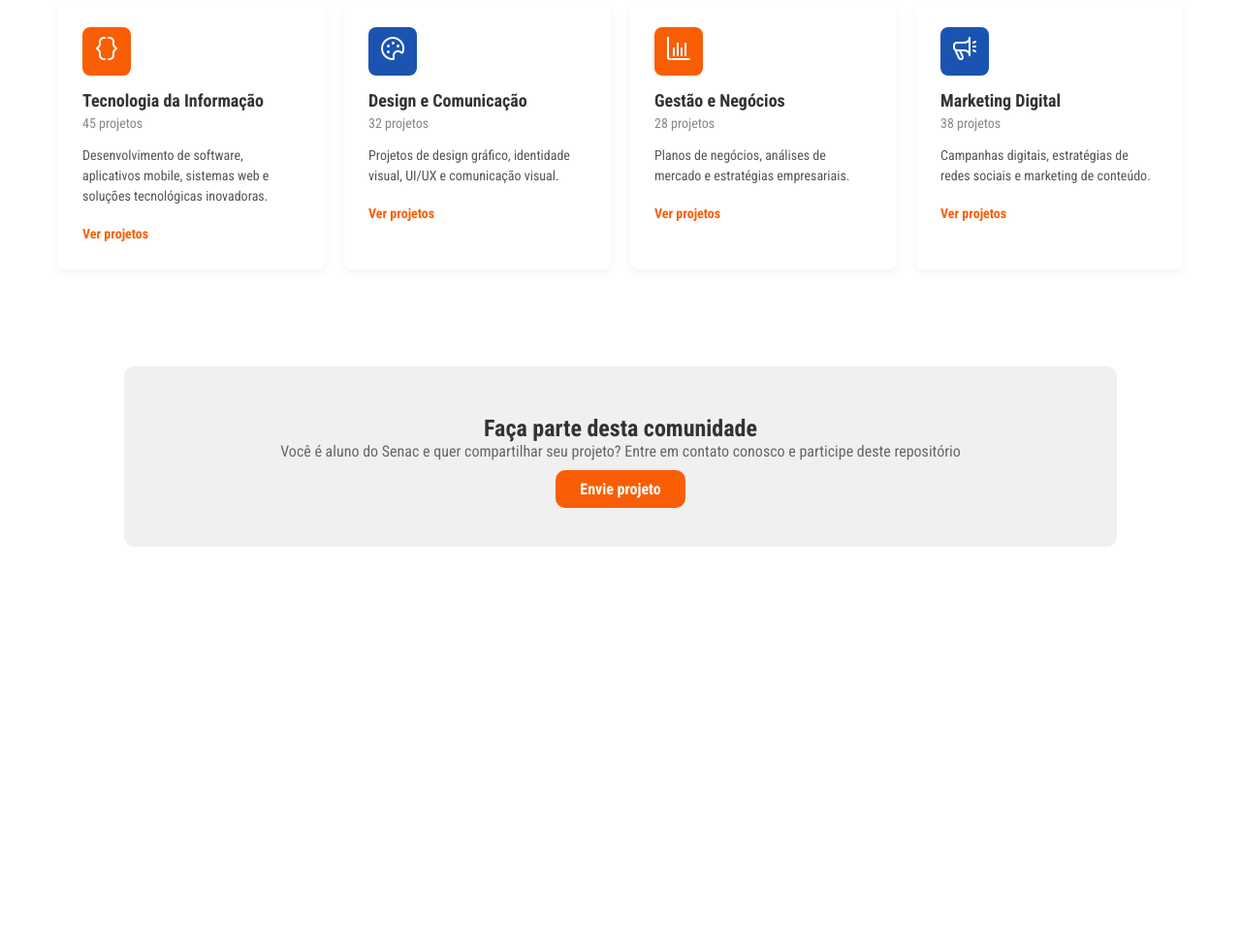
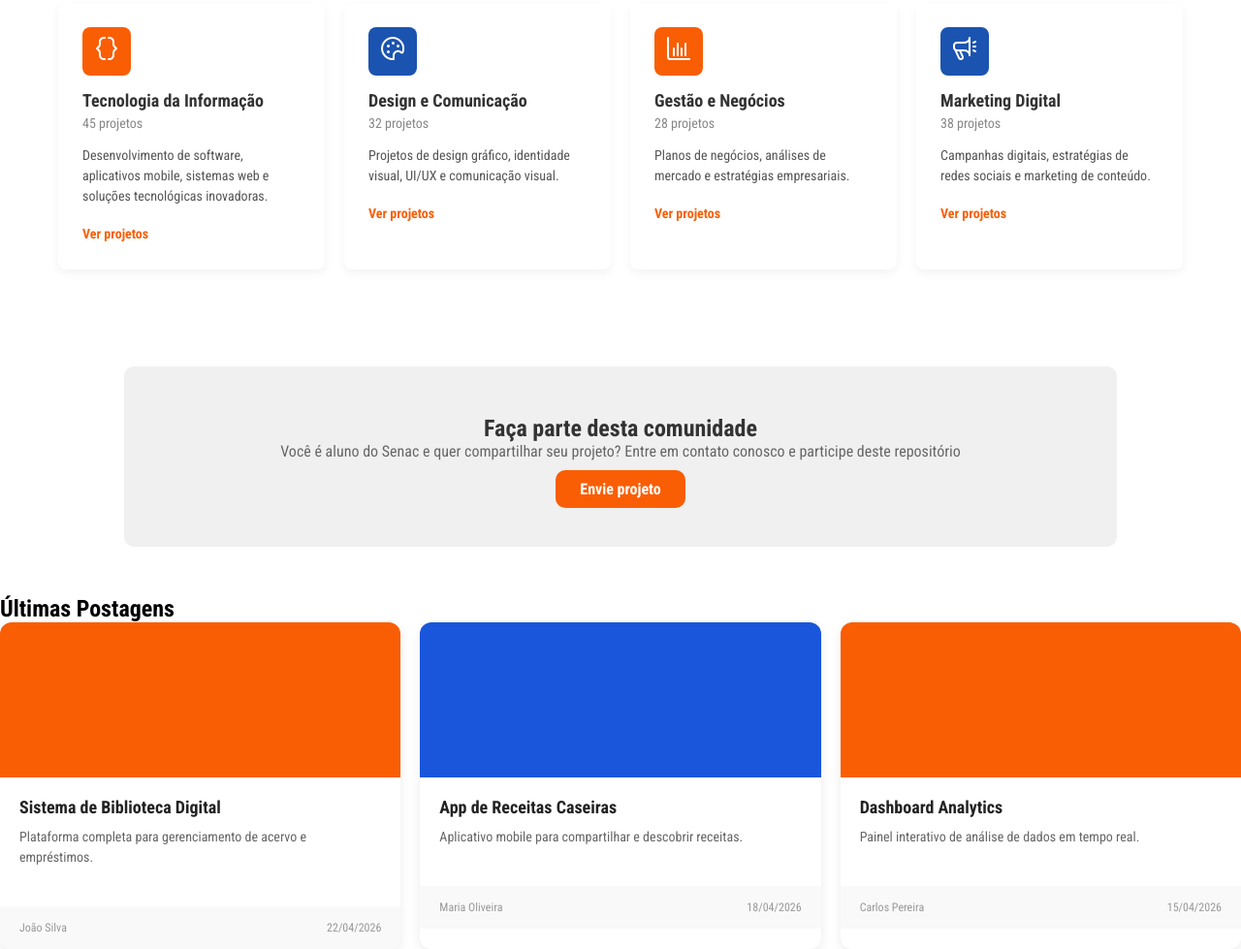
Before and after one commit to Yuki1XD/PI----2026, a website: page meu-projeto-node/Telas/tela_incial.html in a window 1280 px wide. Shown: the part 704-1683 px from the top of the page at 97% size. Before the commit the page ends 1318 px from the top, so only its background shows below. Drawn offline with nearby package versions, Linux system fonts and the light colour scheme; files whose address does not match are found by name.

Commit message:
modified:   meu-projeto-node/Telas/tela_incial.html 	modified:   meu-projeto-node/css/tela_incial.css

```diff
--- a/meu-projeto-node/Telas/tela_incial.html
+++ b/meu-projeto-node/Telas/tela_incial.html
@@ -96,5 +96,46 @@
         <a href="#" class="btn-participar">Envie projeto</a>
 
     </div>
+    <div class="Utimas_postagens">
+        <h2>Últimas Postagens</h2>
+        <div class="postagens-grid">
+
+            <div class="postagem-card">
+                <div class="postagem-topo bg-laranja"></div>
+                <Div class="postagem-cont">
+                    <h3>Sistema de Biblioteca Digital</h3>
+                    <p>Plataforma completa para gerenciamento de acervo e empréstimos.</p>
+                </Div>
+                <div class="postagem-inf">
+                    <span>João Silva</span>
+                    <span>22/04/2026</span>
+                </div>
+            </div>
+
+            <div class="postagem-card">
+                <div class="postagem-topo bg-azul"></div>
+                <Div class="postagem-cont">
+                    <h3>App de Receitas Caseiras</h3>
+                    <p>Aplicativo mobile para compartilhar e descobrir receitas.</p>
+                </Div>
+                <div class="postagem-inf">
+                    <span>Maria Oliveira</span>
+                    <span>18/04/2026</span>
+                </div>
+            </div>
+
+            <div class="postagem-card">
+                <div class="postagem-topo bg-laranja"></div>
+                <Div class="postagem-cont">
+                    <h3>Dashboard Analytics</h3>
+                    <p>Painel interativo de análise de dados em tempo real.</p>
+                </Div>
+                <div class="postagem-inf">
+                    <span>Carlos Pereira</span>
+                    <span>15/04/2026</span>
+                </div>
+            </div>
+
+    </div>
 </body>
 </html>
--- a/meu-projeto-node/css/tela_incial.css
+++ b/meu-projeto-node/css/tela_incial.css
@@ -275,3 +275,71 @@ ul li.items a:hover {
     background-color: #ff5900;
     transform: scale(1.05);
 }
+
+/*Parte das Últimas Postagens*/
+.ultimas-postagens {
+    max-width: 1200px;
+    margin: 40px auto;
+    padding: 0 20px;
+}
+
+.postagens-grid {
+    display: grid;
+    grid-template-columns: repeat(auto-fit, minmax(300px, 1fr));
+    gap: 20px;
+}
+
+.ultimas-postagens h2 {
+    font-size: 24px;
+    margin-bottom: 25px;
+    color: #333;
+}
+
+.postagem-card {
+    background: #fff;
+    border-radius: 12px;
+    overflow: hidden;
+    box-shadow: 0 4px 12px rgba(0, 0, 0, 0.08);
+    transition: transform 0.2s;
+}
+
+.postagem-card:hover {
+    transform: translateY(-5px);
+}
+
+.postagem-inf {
+    display: flex;
+    justify-content: space-between;
+    color: #999;
+    font-size: 12px;
+    align-items: center;
+    padding: 15px 20px;
+    background-color: #f9f9f9;
+}
+
+
+
+.postagem-cont p{
+    font-size: 14px;
+    color: #666;
+    line-height: 1.5;
+    margin-bottom: 20px;
+}
+
+.postagem-cont h3{
+    font-size: 18px;
+    margin: 0 0 10px 0;
+    color: #222;
+}
+
+.postagem-cont {
+    padding: 20px;
+}
+
+.postagem-topo {
+    height: 160px;
+    width: 100%;
+}
+
+.bg-laranja { background-color: #f95e05; }
+.bg-azul { background-color: #1a56db; }
```
